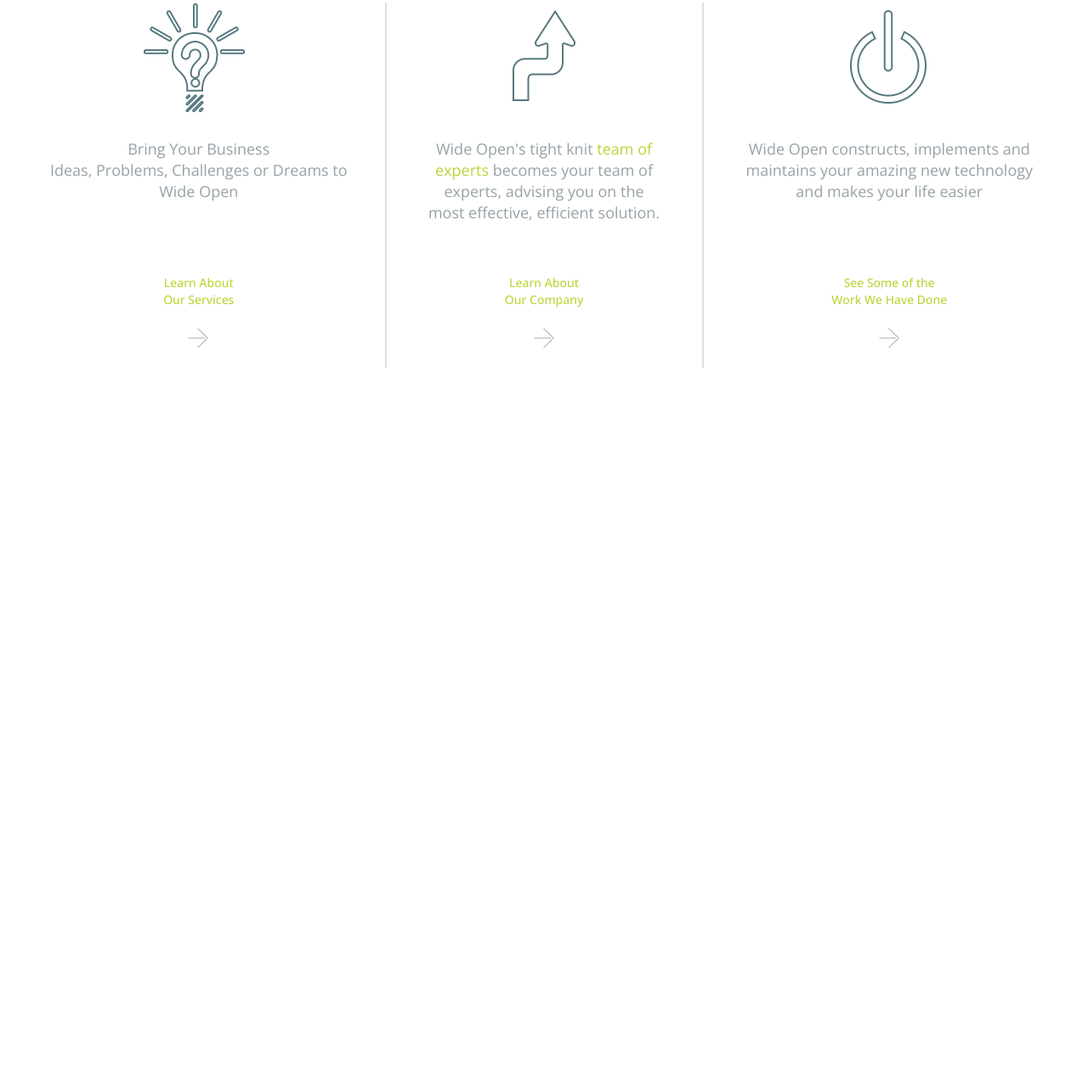
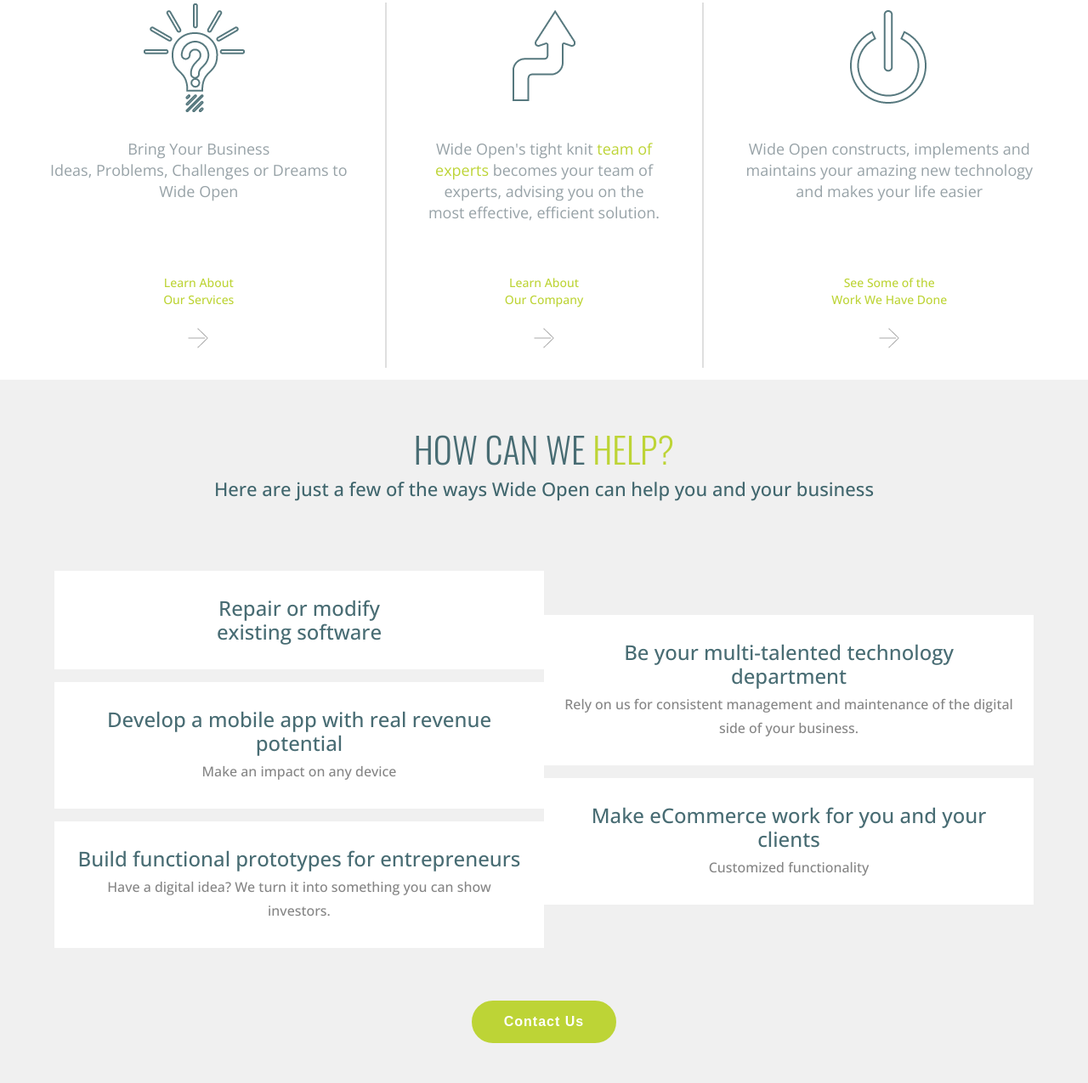
Before and after one commit to kojiadrianojr/website-responsive, a plain HTML site: page index.html in a window 1280 px wide. Shown: the part 940-2215 px from the top of the page at 85% size. Before the commit the page ends 1387 px from the top, so only its background shows below. Drawn offline with nearby package versions, Linux system fonts and the light colour scheme.

Commit message:
added section 4

```diff
--- a/index.css
+++ b/index.css
@@ -262,6 +262,97 @@ div {
     border-left: 2px solid #dfdfdf;
 }
 
+.section-4 {
+    background-color: #f0f0f0;
+    font-family: 'Open Sans';
+    font-weight: 500;
+    color: #486c73;
+    width: 100%;
+}
+
+.section-4-post {
+    text-align: center;
+    padding: 15px;
+}
+
+.section-4 .section-4-post h2 {
+    text-transform: uppercase;
+    font-size: 42px;
+    font-weight: 300;
+    margin-top: 36px;
+    color: #486c73;
+    font-family: 'Oswald';
+}
+
+.section-4 .section-4-post h6 {
+    color: #40666d;
+    font-size: 22px;
+    margin: 5px 0 70px;
+    font-weight: 500;
+    line-height: 1.1;
+}
+
+.section-4-flex-box {
+    width: 100%;
+    display: flex;
+    flex-wrap: wrap;
+}
+
+.parent {
+    width: 90%;
+    margin: auto;
+    display: flex;
+    flex-wrap: wrap;
+    justify-content: space-evenly;
+}
+
+.uncle,
+.auntie {
+    flex: 1;
+    display: flex;
+    flex-direction: column;
+    flex-wrap: wrap;
+    text-align: center;
+}
+
+.auntie p,
+.uncle p {
+    flex-basis: 45%;
+    background: #fff;
+    margin: 0 0 15px 0;
+    padding: 30px 1em;
+    font-size: 24px;
+    line-height: 2rem;
+    font-weight: 500;
+}
+
+.uncle p small,
+.auntie p small {
+    font-size: 16px;
+    color: #858585;
+    display: block;
+    margin-top: 5px;
+}
+
+.btn-area {
+    width: 100%;
+    padding: 4em;
+    text-align: center;
+}
+
+.btn {
+    height: 50px;
+    background: #bdd436;
+    border: 2px solid #bdd436;
+    color: #FFF;
+    font-size: 16px;
+    font-weight: 700;
+    letter-spacing: 1px;
+    padding: 11px 36px;
+    border-radius: 25px;
+    white-space: nowrap;
+}
+
 
 /* media query */
 
@@ -277,6 +368,12 @@ div {
 @media only screen and (min-device-width:1106px) {
     .section-1-heading {
         margin: auto;
+    }
+}
+
+@media only screen and (max-device-width: 1024px) {
+    .section-1-heading small {
+        margin-left: 160px;
     }
 }
 
@@ -301,6 +398,12 @@ div {
     }
 }
 
+@media (min-device-width: 800px) {
+    .parent {
+        align-items: center;
+    }
+}
+
 @media only screen and (max-device-width: 768px) {
     .nav-bar {
         background-color: white;
@@ -322,6 +425,9 @@ div {
     .lf {
         border: 0;
     }
+    .parent {
+        flex-direction: column;
+    }
 }
 
 @media only screen and (max-device-width: 425px) {
--- a/index.html
+++ b/index.html
@@ -78,6 +78,32 @@
             <a href="#" class="green">See Some of the <br>Work We Have Done</a>
             <div class="item-arrow"></div>
         </div>
+    </div>
+    <div class="section-4">
+        <div class="section-4-post">
+            <h2>how can we <span class="green">help?</span></h2>
+            <h6>Here are just a few of the ways Wide Open can help you and your business</h6>
+        </div>
+        <div class="section-4-flex-box">
+            <div class="parent">
+                <div class="uncle">
+                    <p>Repair or modify <br>existing software</p>
+                    <p>Develop a mobile app with real revenue potential
+                        <small>Make an impact on any device</small>
+                    </p>
+                    <p>Build functional prototypes for entrepreneurs
+                        <small>Have a digital idea? We turn it into something you can show investors.</small>
+                    </p>
+                </div>
+                <div class="auntie">
+                    <p>Be your multi-talented technology department<small>Rely on us for consistent management and maintenance of the digital side of your business.</small></p>
+                    <p>Make eCommerce work for you and your clients <small>Customized functionality
+                </div>
+            </div>
+        </div>
+        <div class="btn-area">
+            <button class="btn">Contact Us</button>
+        </div>
 
     </div>
 
```
